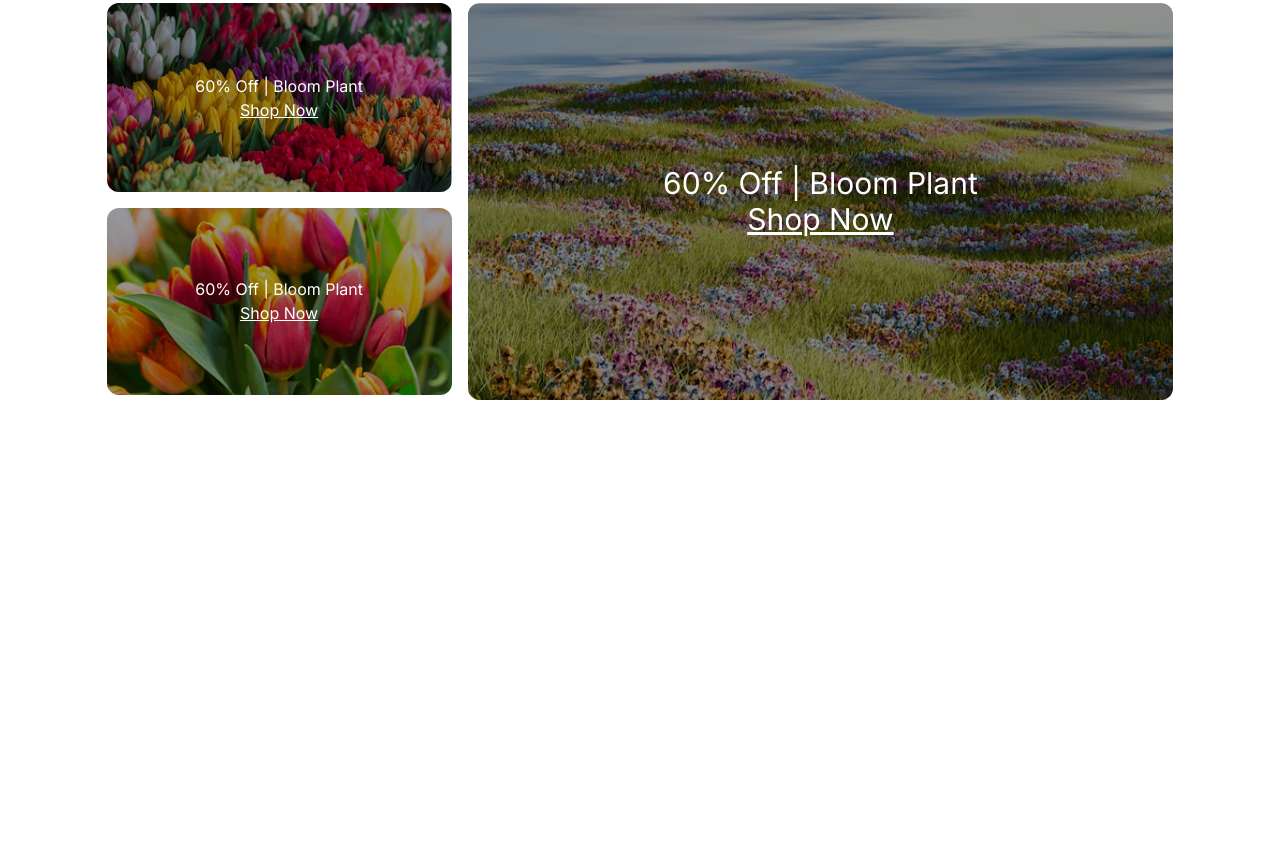
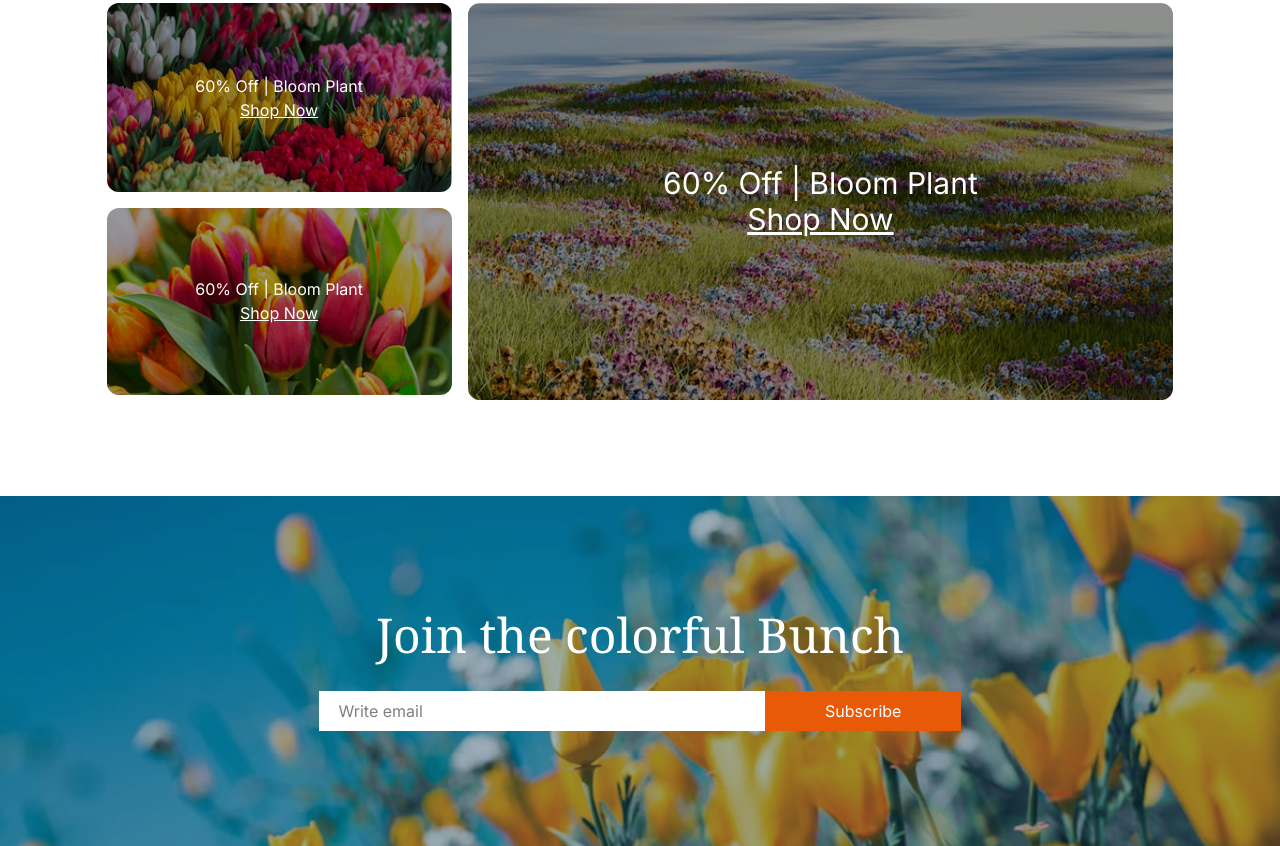
Before and after one commit to nazmul5675/B12A02-Responsive-Flowers, a plain HTML site: page index.html in a window 1280 px wide. Shown: the part 2736-3582 px from the top of the page. Before the commit the page ends 3239 px from the top, so only its background shows below. Drawn offline with nearby package versions, Linux system fonts and the light colour scheme.

Commit message:
newsletter section start here

```diff
--- a/index.html
+++ b/index.html
@@ -207,7 +207,7 @@
             <p class="text-[#7A7C7F] text-base">Indulge your senses with the beauty and fragrance of our fresh flower
                 shop. From <br> classic roses to exotic blooms, we offer a wide variety of fresh.</p>
         </div>
-        <div class="grid sm:grid-cols-3 grid-cols-1 gap-4 h-[500px] mt-20">
+        <div class="grid sm:grid-cols-3 grid-cols-1 gap-4  mt-20">
             <div class="">
                 <div class="
                 mb-4 relative ">
@@ -251,8 +251,17 @@
                 </div>
             </div>
         </div>
-
-
+    </section>
+    <!-- news letter section  -->
+    <section class="bg-[url('/assets/news-letter-bg.png')] bg-cover object-cover w-full mt-24">
+        <div class=" flex flex-col justify-center items-center mx-auto sm:h-[350px] h-[175px]">
+            <h1 class="text-white sm:text-5xl text-xl noto-serif-font sm:p-4 p-0">Join the colorful Bunch </h1>
+            <form class="sm:py-4 py-2">
+                <input class="bg-white sm:py-2 py-1 sm:px-5 px-1 sm:w-[450px] w-[250px] -mr-2" type="text"
+                    placeholder="Write email">
+                <button class="bg-[#E95A08] sm:px-15 sm:px-7 px-3 sm:py-2 py-1 text-white">Subscribe</button>
+            </form>
+        </div>
     </section>
 </body>
 
```
